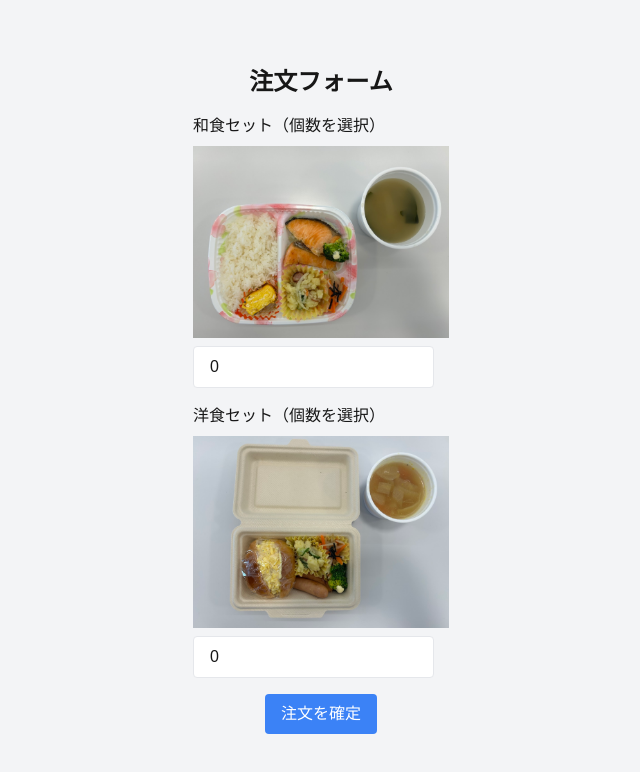
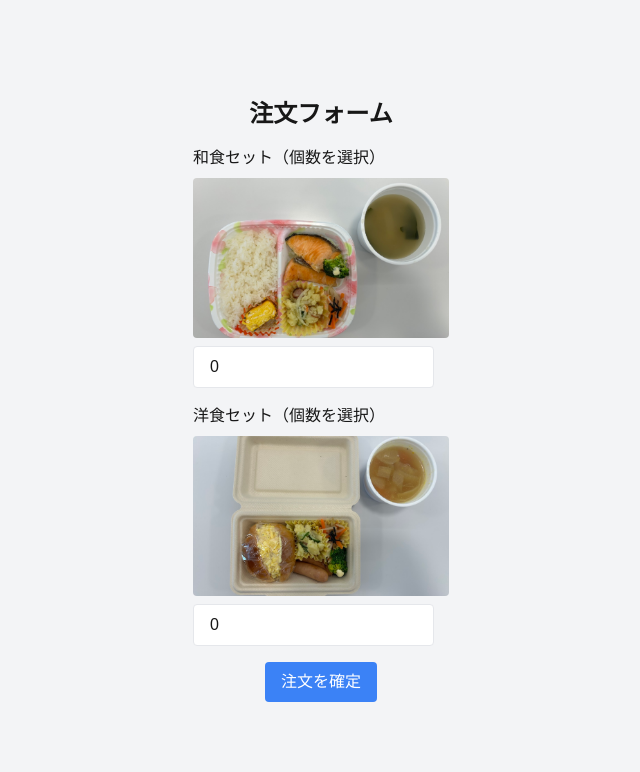
Before and after one commit to na2kera/breakfast-order, a Next.js app: page /order in a window 1280 px wide. Shown: the top 772 px of the page, without its empty margins (319-959 px from the left). Built offline with nearby package versions, Linux system fonts and the light colour scheme; no server answers.

Commit message:
スタイルを調整

```diff
--- a/app/order/page.tsx
+++ b/app/order/page.tsx
@@ -57,13 +57,15 @@ const OrderPage = () => {
       <h1 className="text-2xl font-bold mb-4">注文フォーム</h1>
       <div className="mb-4">
         <label className="block mb-2">和食セット（個数を選択）</label>
+        <div className="relative w-64 h-40 mb-2">
           <Image
             src="/images/79347718.jpg"
             alt="和食セット"
-          width={256}
-          height={160}
-          className="object-cover mb-2"
+            layout="fill"
+            objectFit="cover"
+            className="rounded"
           />
+        </div>
         <input
           type="number"
           value={japaneseSet}
@@ -74,13 +76,15 @@ const OrderPage = () => {
       </div>
       <div className="mb-4">
         <label className="block mb-2">洋食セット（個数を選択）</label>
+        <div className="relative w-64 h-40 mb-2">
           <Image
             src="/images/79347716.jpg"
             alt="洋食セット"
-          width={256}
-          height={160}
-          className="object-cover mb-2"
+            layout="fill"
+            objectFit="cover"
+            className="rounded"
           />
+        </div>
         <input
           type="number"
           value={westernSet}
```
Lines whose indentation alone changed are shown as unchanged.
